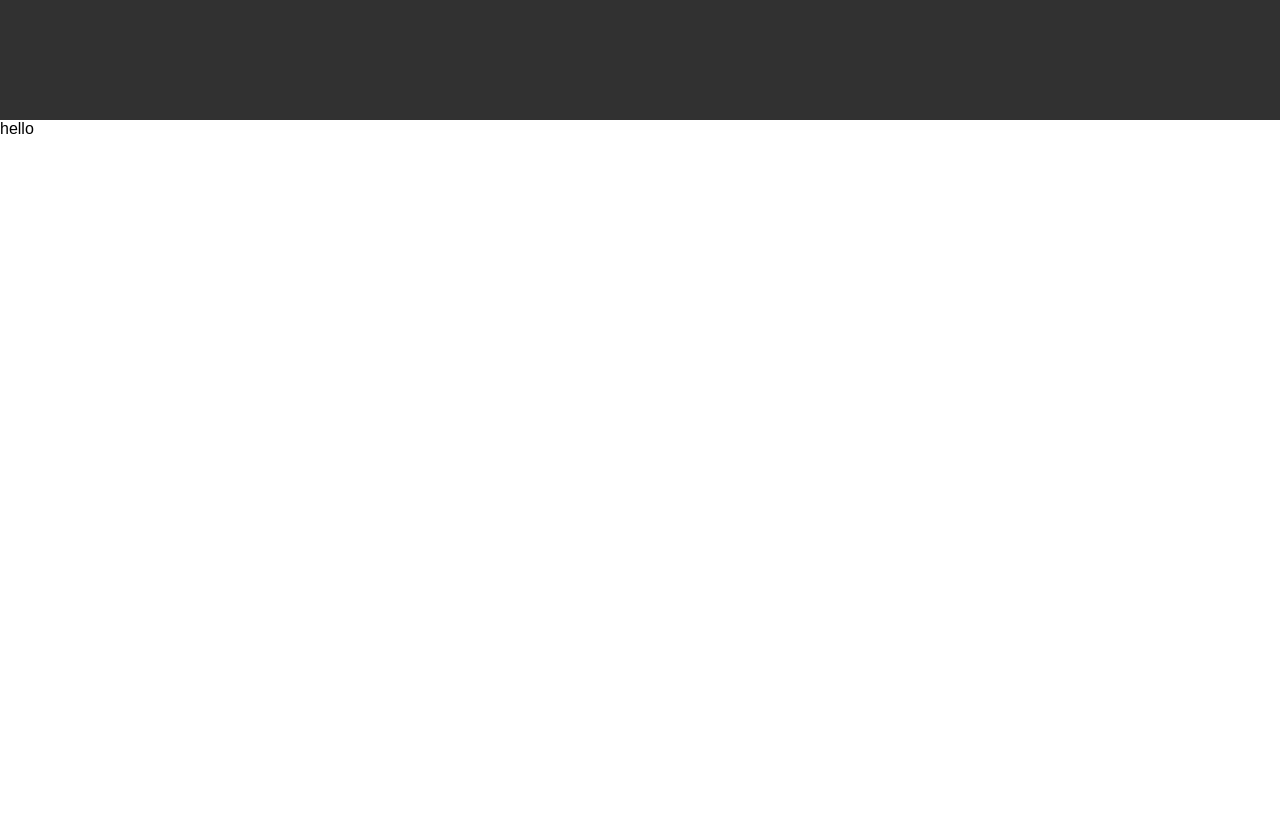
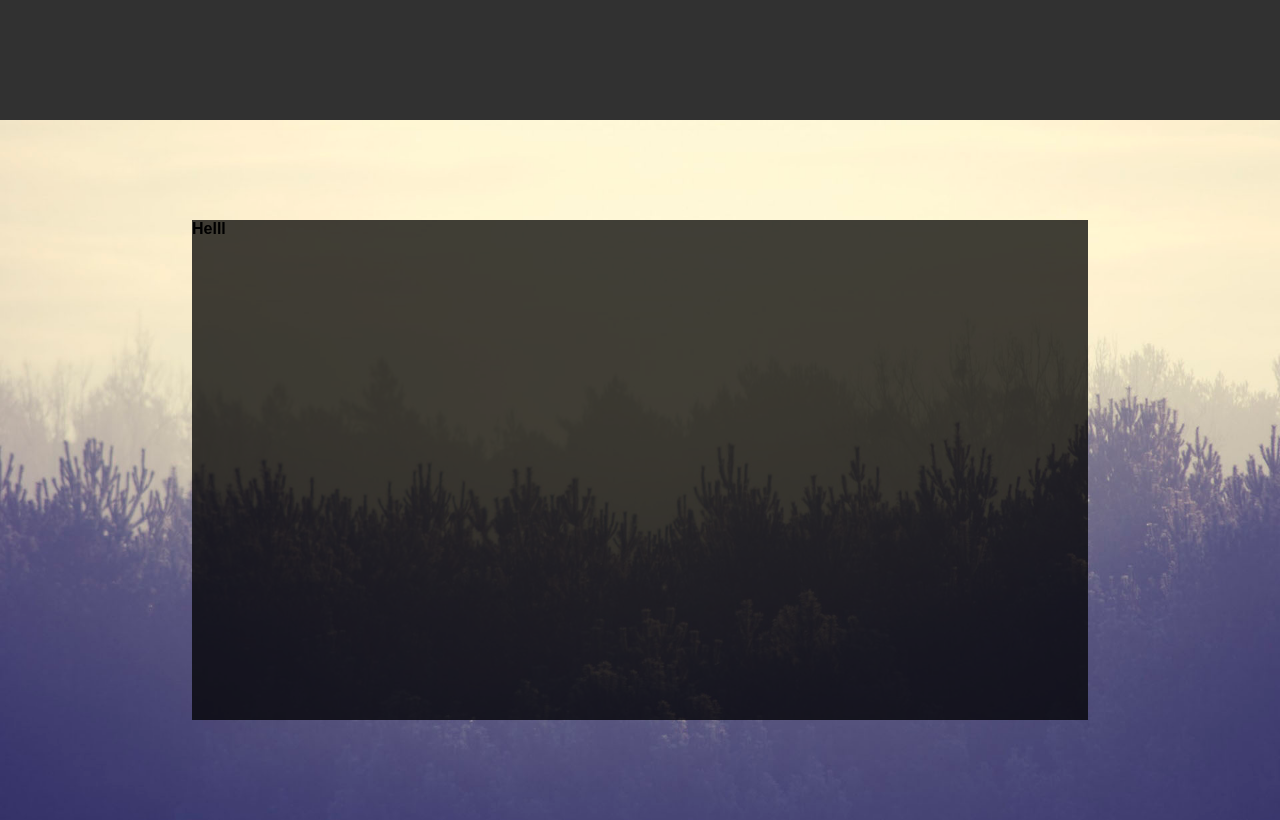
Before and after one commit to MahsumaRezai/MyProtfolio, a React (Create React App) app: page /CONTACT in a window 1280 px wide. Shown: the part 680-1500 px from the top of the page. Before the commit the page ends 818 px from the top, so only its background shows below. Built offline with nearby package versions, Linux system fonts and the light colour scheme.

Commit message:
add conatct au

```diff
--- a/src/Pages/Contact.js
+++ b/src/Pages/Contact.js
@@ -1,11 +1,14 @@
 import { Fragment } from "react";
-import React  from 'react'
+import React from 'react';
+import classes from './Work.module.css';
+import Contacts from './Contact/Contacts'
+
 
 const Contact = (props) => {
     return (
         <Fragment>
-            <div>
-                hello
+            <div className={classes.contact}>
+            <Contacts/>
             </div>
         </Fragment>
     )
--- /dev/null
+++ b/src/Pages/Contact/Contact.module.css
@@ -0,0 +1,7 @@
+.contact {
+    background: rgba(0, 0, 0, 0.75);
+    width: 70%;
+    margin: auto;
+    height: 500px;
+
+}
--- /dev/null
+++ b/src/Pages/Contact/Contacts.js
@@ -0,0 +1,16 @@
+import { Fragment } from "react";
+import React from 'react';
+import classes from './Contact.module.css'
+
+
+const Contacts = (props) => {
+    return (
+        <Fragment>
+            <div className={classes.contact} >
+                <h4>Helll</h4>
+
+            </div>
+        </Fragment>
+    )
+}
+export default Contacts;
--- a/src/Pages/Work.module.css
+++ b/src/Pages/Work.module.css
@@ -3,3 +3,14 @@
     background-color: whitesmoke;
     padding-bottom: 30px
 }
+.contact {
+    width: 100%;
+    background: url('./Works/image/overlay-bg.jpg');
+    background-attachment: scroll;
+    background-repeat: no-repeat;
+    background-size: cover;
+    padding:100px 0px ;
+
+
+
+}
```
